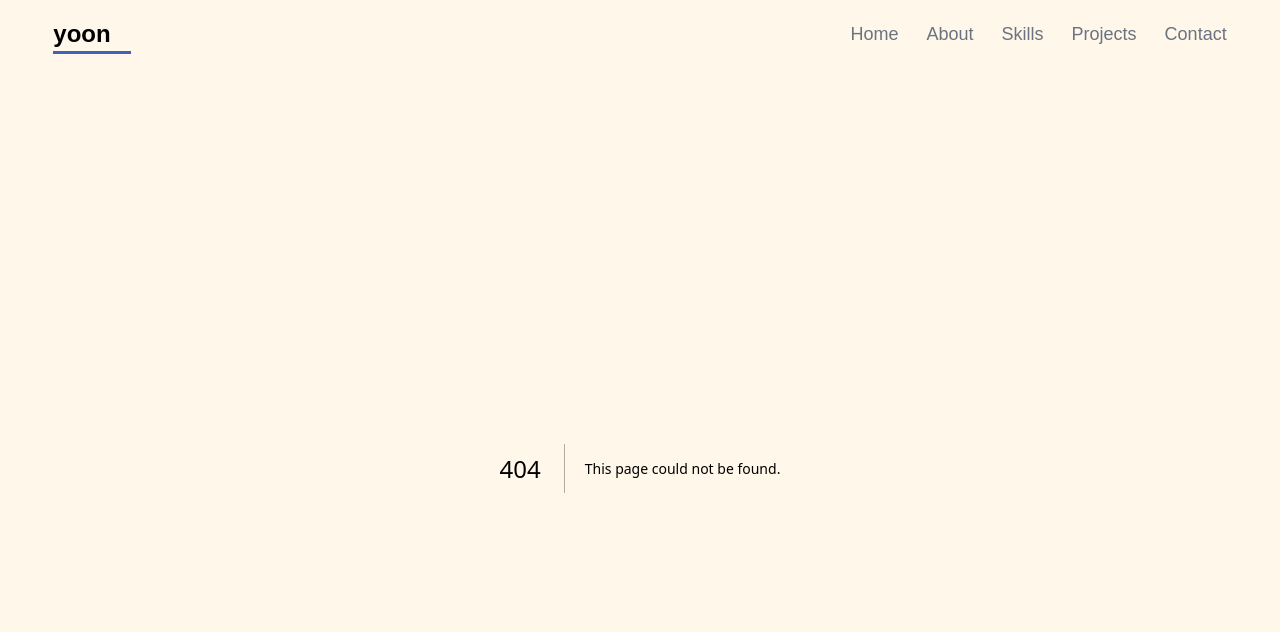
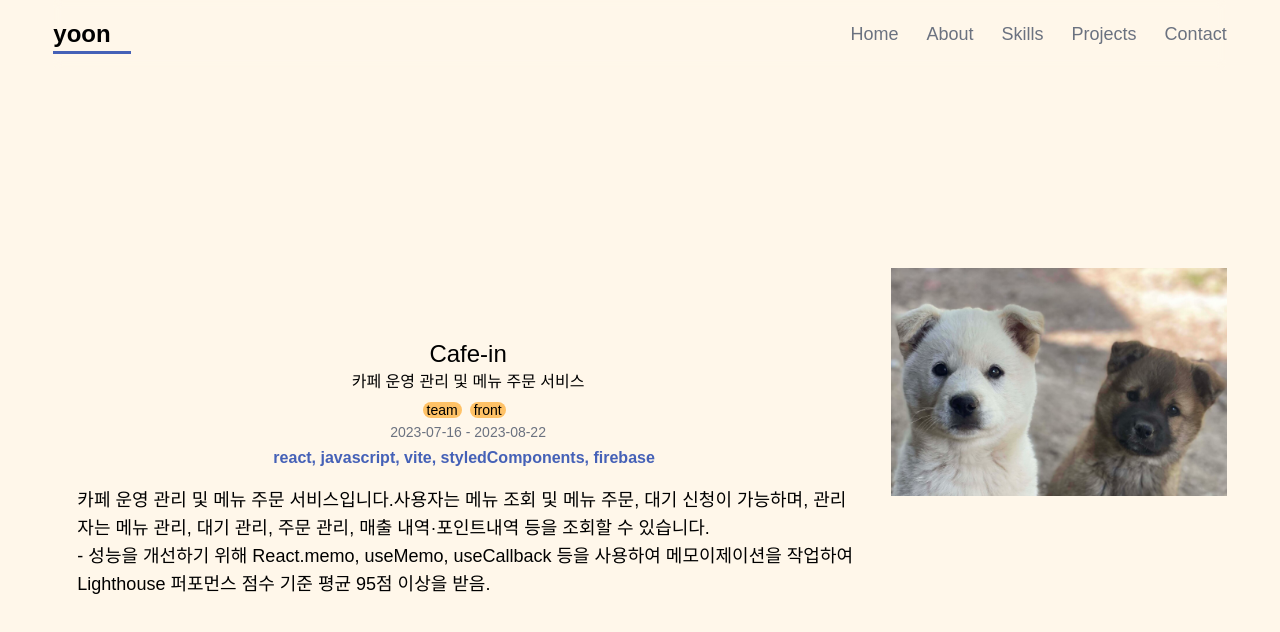
Before and after one commit to eeeyooon/portfolio, a Next.js app: page /projects/cafe-in in a window 1280 px wide. Before the commit this address had no page. Shown: the top 632 px of the page. Built offline with nearby package versions, Linux system fonts and the light colour scheme; a web font is replaced by a local one.

Commit message:
feat: 대표 프로젝트, 일반 프로젝트 컴포넌트 분리 및 프로젝트 렌더링

```diff
--- a/src/app/page.tsx
+++ b/src/app/page.tsx
@@ -1,11 +1,13 @@
 import Onboard from "@/components/Home/Onboard";
 import AboutPage from "./about/page";
+import FeaturedProjectsPage from "@/components/Projects/FeaturedProjects";
 
 export default function Home() {
   return (
     <>
       <Onboard />
       <AboutPage />
+      <FeaturedProjectsPage />
     </>
   );
 }
--- /dev/null
+++ b/src/app/projects/[slug]/page.tsx
@@ -0,0 +1,21 @@
+import ProjectBox from "@/components/Projects/FeaturedProjectBox";
+import { projects } from "../../../../data/projectData/projectData";
+
+type Props = {
+  params: {
+    slug: string;
+  };
+};
+
+export default function ProjectPage({ params: { slug } }: Props) {
+  const slugProject = projects.filter((project) => project.path === slug);
+  console.log(slugProject);
+
+  const { title, intro } = slugProject[0];
+
+  return (
+    <>
+      <ProjectBox project={slugProject[0]} />
+    </>
+  );
+}
--- a/src/app/projects/page.tsx
+++ b/src/app/projects/page.tsx
@@ -1,3 +1,17 @@
-export default function ProjectsPage() {
-  return <div>ProjectsPage</div>;
+import FeaturedProjectBox from "@/components/Projects/FeaturedProjectBox";
+import { projects } from "../../../data/projectData/projectData";
+import Link from "next/link";
+
+export default async function ProjectsPage() {
+  return (
+    <section>
+      <h3>Projects</h3>
+      <p>프로젝트를 클릭하면 해당 프로젝트의 상세 페이지로 이동합니다.</p>
+      {projects.map((project) => (
+        <Link key={project.path} href={`/projects/${project.path}`}>
+          <div>{project.title}</div>
+        </Link>
+      ))}
+    </section>
+  );
 }
--- /dev/null
+++ b/src/components/Projects/FeaturedProjectBox.tsx
@@ -0,0 +1,69 @@
+import { Projects } from "@/types/projects";
+import Link from "next/link";
+import Image from "next/image";
+import SampleImage from "../../../public/images/projectSample.png";
+
+type Props = {
+  project: Projects;
+};
+
+export default function FeaturedProjectBox({
+  project: {
+    title,
+    intro,
+    description,
+    stacks,
+    category,
+    startDate,
+    endDate,
+    githubUrl,
+    points,
+    path,
+  },
+}: Props) {
+  return (
+    <article className="flex flex-col items-center justify-center w-full h-screen gap-2 md:even:flex-row md:odd:flex-row-reverse">
+      <div className="relative overflow-hidden w-60 md:w-1/2 md:h-1/2">
+        <a href={githubUrl} target="_blank" rel="noreferrer">
+          <Image
+            src={SampleImage}
+            alt="project_thumbnail"
+            width={500}
+            height={500}
+            priority
+          />
+        </a>
+      </div>
+      <div className="text-lg md:text-xl">
+        <div className="text-center mb-4">
+          <h3 className="text-xl md:text-2xl ">{title}</h3>
+          <p className="text-center text-md md:text-base">{intro}</p>
+          {category.map((keyword) => (
+            <span
+              key={keyword}
+              className="mr-2 text-sm md:text-sm bg-yellow_color px-1 rounded-lg"
+            >
+              {keyword}
+            </span>
+          ))}
+          <p className="text-sm md:text-md text-gray-500">
+            {startDate.toString()} - {endDate.toString()}
+          </p>
+          <span className="mr-2 text-sm font-semibold md:text-base text-blue_color">
+            {stacks}
+          </span>
+        </div>
+        <div className="mx-6">
+          <p className="text-base md:text-lg">{description}</p>
+          <ul>
+            {points.map((point) => (
+              <li key={point} className="text-base md:text-lg">
+                - {point}
+              </li>
+            ))}
+          </ul>
+        </div>
+      </div>
+    </article>
+  );
+}
--- /dev/null
+++ b/src/components/Projects/FeaturedProjects.tsx
@@ -0,0 +1,23 @@
+import { projects } from "../../../data/projectData/projectData";
+import FeaturedProjectBox from "./FeaturedProjectBox";
+import Link from "next/link";
+
+export default function FeaturedProjectsPage() {
+  const featuredProject = projects.filter((project) => project.featured);
+  return (
+    <section>
+      <h3>Featured Projects</h3>
+      <p>프로젝트를 클릭하면 해당 프로젝트의 상세 페이지로 이동합니다.</p>
+      <Link href="/projects">
+        <button className="font-semibold text-red_color">
+          더 많은 프로젝트 보러 가기
+        </button>
+      </Link>
+      <ul>
+        {featuredProject.map((project) => (
+          <FeaturedProjectBox key={project.path} project={project} />
+        ))}
+      </ul>
+    </section>
+  );
+}
--- /dev/null
+++ b/src/components/Projects/ProjectBox.tsx
@@ -0,0 +1,69 @@
+import { Projects } from "@/types/projects";
+import Link from "next/link";
+import Image from "next/image";
+import SampleImage from "../../../public/images/projectSample.png";
+
+type Props = {
+  project: Projects;
+};
+
+export default function ProjectBox({
+  project: {
+    title,
+    intro,
+    description,
+    stacks,
+    category,
+    startDate,
+    endDate,
+    githubUrl,
+    points,
+    path,
+  },
+}: Props) {
+  return (
+    <article className="flex flex-col items-center justify-center w-full h-screen gap-2 md:even:flex-row md:odd:flex-row-reverse">
+      <div className="relative overflow-hidden w-60 md:w-1/2 md:h-1/2">
+        <a href={githubUrl} target="_blank" rel="noreferrer">
+          <Image
+            src={SampleImage}
+            alt="project_thumbnail"
+            width={500}
+            height={500}
+            priority
+          />
+        </a>
+      </div>
+      <div className="text-lg md:text-xl">
+        <div className="text-center mb-4">
+          <h3 className="text-xl md:text-2xl ">{title}</h3>
+          <p className="text-center text-md md:text-base">{intro}</p>
+          {category.map((keyword) => (
+            <span
+              key={keyword}
+              className="mr-2 text-sm md:text-sm bg-yellow_color px-1 rounded-lg"
+            >
+              {keyword}
+            </span>
+          ))}
+          <p className="text-sm md:text-md text-gray-500">
+            {startDate.toString()} - {endDate.toString()}
+          </p>
+          <span className="mr-2 text-sm font-semibold md:text-base text-blue_color">
+            {stacks}
+          </span>
+        </div>
+        <div className="mx-6">
+          <p className="text-base md:text-lg">{description}</p>
+          <ul>
+            {points.map((point) => (
+              <li key={point} className="text-base md:text-lg">
+                - {point}
+              </li>
+            ))}
+          </ul>
+        </div>
+      </div>
+    </article>
+  );
+}
```
